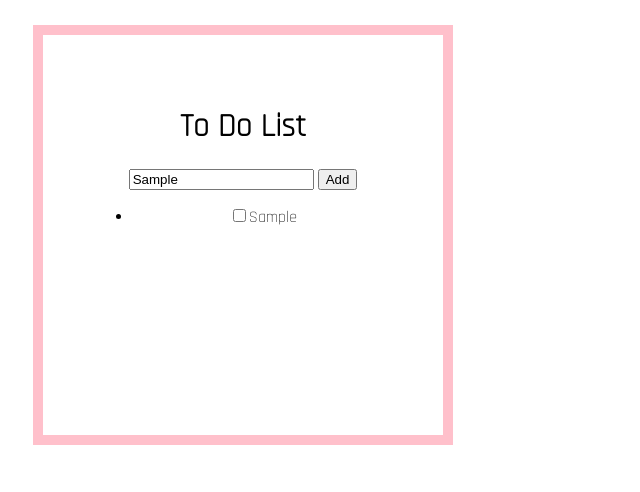
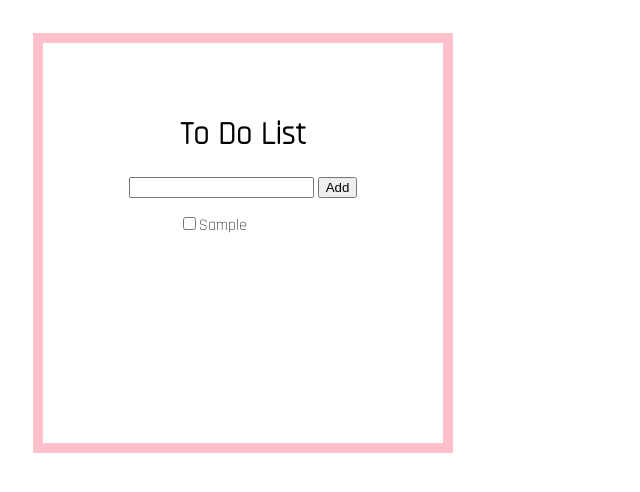
Before and after one commit to Sarahsegla/todolist, a website with bundled scripts: page public/index.html in a window 1280 px wide. Both pictures are taken after typing "Sample" into the empty fields and a click on the button "Add". Shown: the whole page, without its empty margins (0-640 px from the left). Built offline with nearby package versions, Linux system fonts and the light colour scheme.

Commit message:
more styling

```diff
--- a/public/style.css
+++ b/public/style.css
@@ -7,9 +7,17 @@ h1 {
     text-align: center; */
 /* } */
 
+body {
+    text-align: center;
+    display: flex;
+}
+
 #list {
     font-family: 'Rajdhani', sans-serif;
+    list-style-type: none;
+    margin-right: 100px;
 }
+
 
 div {
     text-align: center;
@@ -19,4 +27,7 @@ div {
     padding: 50px;
     margin: 25px;
     background-color: white;
+    position: fixed;
+    display: block;
+
 }
--- a/src/index.ts
+++ b/src/index.ts
@@ -28,6 +28,8 @@ const newToDo = {
 }
 
 addListItem(newToDo)
+// to ensure after putting value inside the input box its empty.
+myInput.value = "";
 
 } )
 
```
Also changed, not shown: public/index.html (+1 -1 lines).
